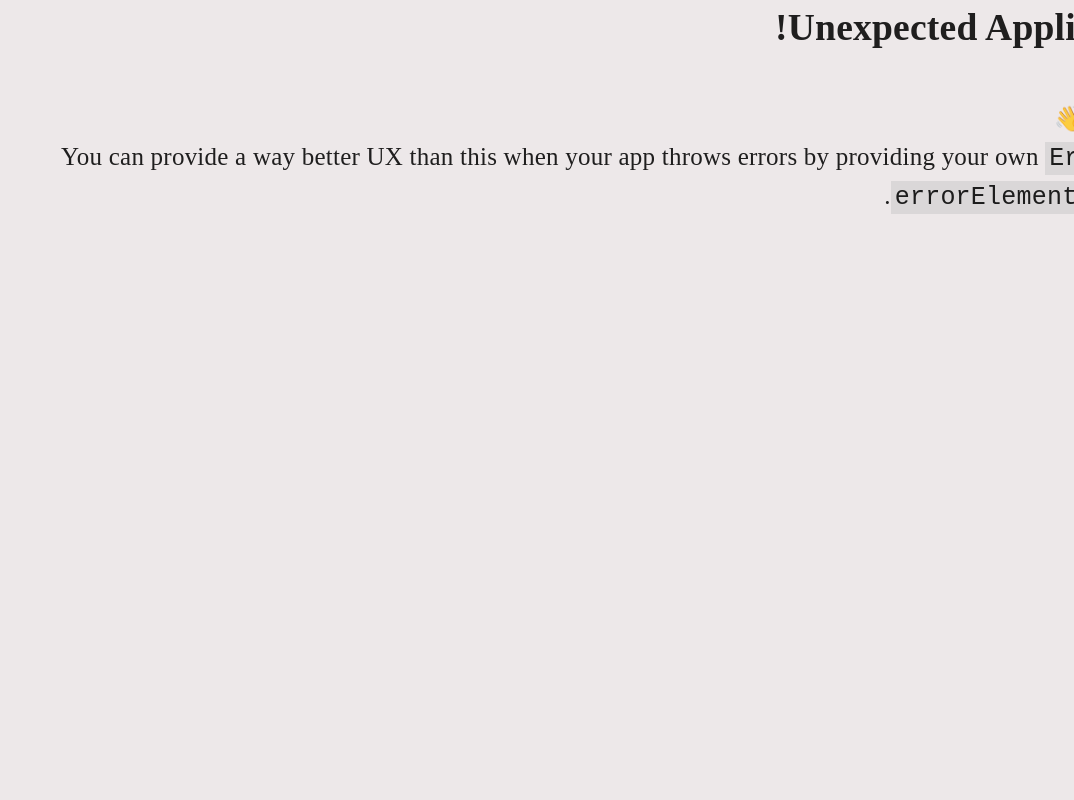
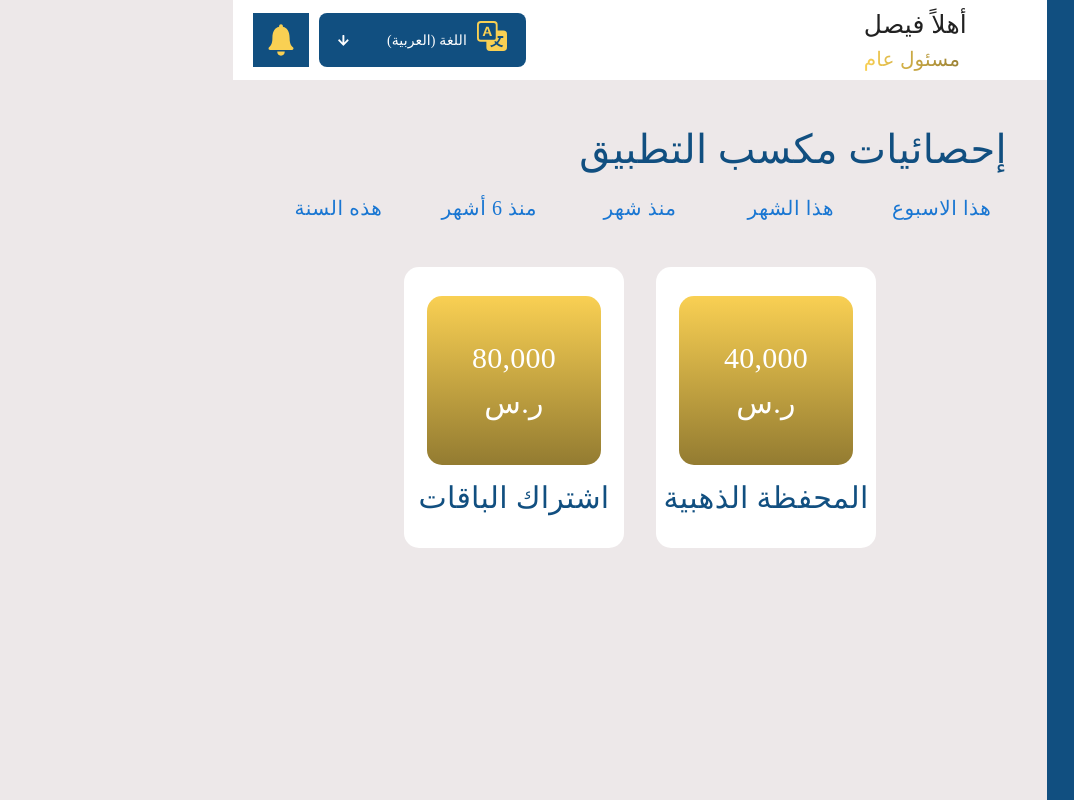
Before and after one commit to karim40188/marketSpeed, a React (Vite) app: page /profitstats in a window 1280 px wide. Before the commit this address had no page. Shown: the whole page, without its empty margins (206-1280 px from the left). Built offline with nearby package versions, Linux system fonts and the light colour scheme.

Commit message:
some edit

```diff
--- a/src/App.jsx
+++ b/src/App.jsx
@@ -4,18 +4,23 @@ import { createBrowserRouter, RouterProvider } from "react-router-dom";
 import Home from "./components/Home";
 import Videos from "./components/Videos";
 import Login from "./components/Login";
+import ProfitStats from "./components/ProfitStats";
 
 function App() {
   let router = createBrowserRouter([
-    { path: "/login", element: <Login /> },
+    { index: true, element: <Login /> },
+    { path:'/login', element: <Login /> },
+
     {
       path: "/",
       element: <Layout />,
       children: [
-        { path: "/", element: <Home /> },
+        { path: "/home", element: <Home /> },
         { path: "/videos", element: <Videos /> },
+        { path: "/profitstats", element: <ProfitStats /> },
       ],
     },
+
   ]);
   let theme = createTheme({
     typography: {
--- a/src/components/Icons.jsx
+++ b/src/components/Icons.jsx
@@ -1,4 +1,4 @@
-import { Box, Button, Grid2, Typography } from "@mui/material";
+import { Box, Grid2, Typography } from "@mui/material";
 import { useState } from "react";
 
 import whatsapp from "../assets/whatsapp.png";
@@ -46,8 +46,8 @@ function Icons() {
         >
           {icons.map((icon, index) => {
             return (
-              <Grid2 key={index} sx={{ width: "375px" ,height:'160px'}}>
-                <Box component="img" src={icon} sx={{ width: "100%",height:'100%' }} />
+              <Grid2 key={index} sx={{ maxWidth: "375px" ,maxHeight:'160px'}}>
+                <Box component="img" src={icon} sx={{ width: "100%",height:'100%',  }}  />
               </Grid2>
             );
           })}
--- a/src/components/Layout.jsx
+++ b/src/components/Layout.jsx
@@ -4,11 +4,11 @@ import { Outlet } from "react-router-dom";
 import Navbar from "./Navbar";
 
 function Layout() {
-let sidebarWidth= {md: "400px",lg:'466px'}
+
   return (
     <Box>
       <Sidebar />
-      <Box sx={{mr:sidebarWidth}}>
+      <Box sx={{mr:{md: "400px",lg:'466px'}  }}>
         <Navbar />
         <Box sx={{ p: "40px" }}>
           <Outlet />
--- a/src/components/Login.jsx
+++ b/src/components/Login.jsx
@@ -2,8 +2,12 @@ import { Box, Button, Grid2, Typography } from "@mui/material";
 import logo from "../assets/logo.svg";
 import { FaArrowDown } from "react-icons/fa";
 import { BsTranslate } from "react-icons/bs";
+import { useNavigate } from "react-router-dom";
 
 function Login() {
+
+
+    let navigate= useNavigate()
   return (
     <Grid2 container justifyContent="space-between" sx={{ overflow: "hideen" }}>
       <Grid2
@@ -12,8 +16,8 @@ function Login() {
           background:
             "linear-gradient(162.24deg, #F9D053 0.72%, #796727 99.28%)",
           height: "100vh",
-          display:'flex',
-          alignItems:"center"
+          display: "flex",
+          alignItems: "center",
         }}
       >
         <Box
@@ -22,16 +26,14 @@ function Login() {
             justifyContent: "center",
             flexDirection: "column",
             gap: "20px",
-            width:'50%',
-            mx:'auto',
-
-
+            width: "50%",
+            mx: "auto",
           }}
         >
           <input
             placeholder="اسم المستخدم"
             style={{
-              width: "342px",
+              maxWidth: "342px",
               height: "79px",
               color: "#000000",
               border: "3px solid #FFFFFF",
@@ -47,7 +49,7 @@ function Login() {
           <input
             placeholder="كلمة السر"
             style={{
-              width: "342px",
+              maxWidth: "342px",
               height: "79px",
               color: "#000",
               border: "3px solid #FFFFFF",
@@ -60,18 +62,46 @@ function Login() {
             }}
           />
 
-          <Typography sx={{ color: "#fff",position:'relative',width:'35%' ,"&::after":{
-            content:'""',
-            position:'absolute',
+          <Typography
+            sx={{
+              color: "#fff",
+              position: "relative",
+              width: "35%",
+              "&::after": {
+                content: '""',
+                position: "absolute",
 
-            top:"100%",
-            left:'0',
-            width:'100%',
-            height:'3px',
-            backgroundColor:"#fff"
-          } }}>
+                top: "100%",
+                left: "0",
+                width: "100%",
+                height: "3px",
+                backgroundColor: "#fff",
+              },
+            }}
+          >
             نسيت كلمة السر
           </Typography>
+
+
+          <Button
+            sx={{
+              backgroundColor: "#114F80",
+              width: "207px",
+              height: "54px",
+              borderRadius: "8px",
+              display: "flex",
+              alignItems: "center",
+              justifyContent: "space-around",
+              color:"#fff",
+              textTransform:'capitalize'
+            }}
+            onClick={()=>{
+                navigate('/home')
+                console.log('hello')
+            }}
+          >
+            Login
+          </Button>
           <Box
             sx={{
               backgroundColor: "#114F80",
@@ -81,8 +111,7 @@ function Login() {
               display: "flex",
               alignItems: "center",
               justifyContent: "space-around",
-            mt:"10px"
-
+              mt: "10px",
             }}
           >
             <Box sx={{ display: "flex", alignItems: "center", gap: "10px" }}>
@@ -94,6 +123,7 @@ function Login() {
               >
                 <BsTranslate />
               </Box>
+
               <Typography sx={{ color: "#fff", fontSize: "14px" }}>
                 اللغة (العربية)
               </Typography>
@@ -103,8 +133,8 @@ function Login() {
               style={{ width: "10.81px", height: "20.6px", color: "#fff" }}
             />
           </Box>
+
         </Box>
-
       </Grid2>
 
       <Grid2
@@ -120,8 +150,8 @@ function Login() {
       >
         <Box
           sx={{
-            width: "350px",
-            height: "350px",
+            width: {xs:"250px",md:"350px"},
+            height:{xs:"250px",md:"350px"},
             backgroundColor: "#114F80",
             borderRadius: "50%",
             position: "absolute",
@@ -132,8 +162,8 @@ function Login() {
         ></Box>
         <Box
           sx={{
-            width: "350px",
-            height: "350px",
+            width: {xs:"250px",md:"350px"},
+            height:{xs:"250px",md:"350px"},
             backgroundColor: "#F9D053",
             borderRadius: "50%",
             position: "absolute",
@@ -142,19 +172,21 @@ function Login() {
           }}
         ></Box>
 
-        <Box sx={{ width: "260px", height: "331px", mx: "auto" }}>
+        <Box sx={{ width: {xs:"200px",md:"260px"}, height: {xs:"250px",md:"331px"}, mx: "auto" , }}>
           <Box
             component="img"
             src={logo}
-            sx={{ width: "100%", height: "100%" }}
+            sx={{ width: "100%", height: "100%" ,}}
           />
         </Box>
         <Typography
           sx={{
-            fontSize: "100px",
+            fontSize: {xs:"100px",md:"100px"},
             background: "linear-gradient(90deg, #F9D053 0%, #937B31 100%)",
             WebkitBackgroundClip: "text",
             WebkitTextFillColor: "transparent",
+            mb:{xs:'100px',md:'0'}
+
           }}
         >
           سرعة التسويق
@@ -162,8 +194,8 @@ function Login() {
 
         <Box
           sx={{
-            width: "350px",
-            height: "350px",
+            width: {xs:"250px",md:"350px"},
+            height:{xs:"250px",md:"350px"},
             backgroundColor: "#114F80",
             borderRadius: "50%",
             position: "absolute",
@@ -174,8 +206,8 @@ function Login() {
         ></Box>
         <Box
           sx={{
-            width: "350px",
-            height: "350px",
+            width: {xs:"250px",md:"350px"},
+            height:{xs:"250px",md:"350px"},
             backgroundColor: "#F9D053",
             borderRadius: "50%",
             position: "absolute",
--- a/src/components/Navbar.jsx
+++ b/src/components/Navbar.jsx
@@ -13,44 +13,41 @@ function Navbar() {
         display: "flex",
         justifyContent: "space-between",
         alignItems: "center",
-        pl: "20px",
+        pl: { xs: "10px", md: "20px" },
+        pr: { xs: "10px", md: "80px" },
+        flexDirection: { xs: "column", md: "row" },
+        gap: { xs: "10px", md: "0" },
       }}
     >
-      <Box sx={{ pr: "80px" }}>
+      <Box sx={{ textAlign: { xs: "center", md: "left" } }}>
         <Typography>أهلاً فيصل</Typography>
         <Typography
           sx={{
             background: "linear-gradient(90deg, #F9D053 0%, #937B31 100%)",
             WebkitBackgroundClip: "text",
             WebkitTextFillColor: "transparent",
+            fontSize: { xs: "16px", md: "20px" },
           }}
         >
           مسئول عام
         </Typography>
       </Box>
-      <Box sx={{ display: "flex", alignItems: "center", gap: "10px" }}>
-        <Link to={'/login'}>
-        <Button
-          variant="contained"
-          sx={{
-            width: "207px",
-            height: "54px",
-            borderRadius: "8px",
-            display: "flex",
-            alignItems: "center",
-            justifyContent: "space-around",
-            textTransform:'capitalize'
-          }}
-        >
 
-          Login
-        </Button>
-        </Link>
+      <Box
+        sx={{
+          display: "flex",
+          alignItems: "center",
+          gap: { xs: "5px", md: "10px" },
+          flexDirection: { xs: "column", md: "row" },
+          width: { xs: "100%", md: "auto" },
+        }}
+      >
+
 
         <Box
           sx={{
             backgroundColor: "#114F80",
-            width: "207px",
+            width: { xs: "100%", md: "207px" },
             height: "54px",
             borderRadius: "8px",
             display: "flex",
@@ -58,7 +55,7 @@ function Navbar() {
             justifyContent: "space-around",
           }}
         >
-          <Box sx={{ display: "flex", alignItems: "center", gap: "10px" }}>
+          <Box sx={{ display: "flex", alignItems: "center", gap: "10px", }}>
             <Box
               sx={{
                 fontSize: "30px",
@@ -76,6 +73,7 @@ function Navbar() {
             style={{ width: "10.81px", height: "20.6px", color: "#fff" }}
           />
         </Box>
+
         <Box
           sx={{
             width: "56px",
--- /dev/null
+++ b/src/components/ProfitStats.jsx
@@ -0,0 +1,125 @@
+import { Box, Button, Grid2, Typography } from "@mui/material";
+import { useState } from "react";
+
+function ProfitStats() {
+  const [activeFilter, setActiveFilter] = useState("هذا الاسبوع");
+  let [activeLink, setActiveLink] = useState(false);
+
+  const filters = [
+    "هذا الاسبوع",
+    "هذا الشهر",
+    "منذ شهر",
+    "منذ 6 أشهر",
+    "هذه السنة",
+  ];
+
+  const allCards = {
+    "هذا الاسبوع": [
+      { price: "40,000", name: "المحفظة الذهبية" },
+      { price: "80,000", name: "اشتراك الباقات" },
+    ],
+    "هذا الشهر": [
+      { price: "200,000", name: "المحفظة البلاتينية" },
+      { price: "120,000", name: "اشتراك الباقات" },
+    ],
+    "منذ شهر": [
+      { price: "320,000", name: "المحفظة الماسية" },
+      { price: "180,000", name: "اشتراك الباقات" },
+    ],
+    "منذ 6 أشهر": [
+      { price: "800,000", name: "المحفظة البلاتينية" },
+      { price: "1,000,000", name: "اشتراك الباقات" },
+    ],
+    "هذه السنة": [
+      { price: "1,500,000", name: "المحفظة الماسية" },
+      { price: "2,000,000", name: "اشتراك الباقات" },
+    ],
+  };
+
+  const filteredCards = allCards[activeFilter];
+
+  return (
+    <Box>
+      <Typography sx={{ color: "#114F80", fontSize: "40px" }}>
+        إحصائيات مكسب التطبيق
+      </Typography>
+
+      <Box
+        sx={{
+          display: "flex",
+          gap: "20px",
+          alignItems: "center",
+          justifyContent: "space-between",
+        }}
+      >
+        {filters.map((filter) => (
+          <Button
+            sx={{
+              width: "158px",
+              height: "57px",
+              fontSize: "20px",
+              borderRadius: "10px",
+              fontFamily: "Tanseek Modern Pro Arabic",
+            }}
+            key={filter}
+            onClick={(e)=>{
+                if (activeLink) {
+                    activeLink.classList.remove("active");
+                  }
+                  e.target.classList.add("active");
+                  setActiveLink(e.target);
+                  setActiveFilter(filter)
+            }}
+
+
+
+          >
+            {filter}
+          </Button>
+        ))}
+      </Box>
+
+      <Grid2 container spacing={4} sx={{ my: "30px" }} justifyContent="center">
+        {filteredCards.map((card) => (
+          <Grid2
+            key={card.name}
+            sx={{
+              width: "220px",
+              height: "281px",
+              backgroundColor: "#fff",
+              display: "flex",
+              justifyContent: "center",
+              flexDirection: "column",
+              alignItems: "center",
+              gap: "10px",
+              borderRadius: "15px",
+            }}
+          >
+            <Box
+              sx={{
+                width: "174px",
+                height: "169px",
+                borderRadius: "15px",
+                background: "linear-gradient(180deg, #F9D053 0%, #937B31 100%)",
+                color: "#fff",
+                display: "flex",
+                flexDirection: "column",
+                justifyContent: "center",
+                alignItems: "center",
+                textAlign: "center",
+              }}
+            >
+              <Typography sx={{ fontSize: "30px" }}>{card.price}</Typography>
+              <Typography sx={{ fontSize: "30px" }}>ر.س</Typography>
+            </Box>
+            <Typography sx={{ fontSize: "30px", color: "#114F80" }}>
+              {card.name}
+            </Typography>
+          </Grid2>
+        ))}
+      </Grid2>
+    </Box>
+  );
+}
+
+export default ProfitStats;
--- a/src/components/Sidebar.jsx
+++ b/src/components/Sidebar.jsx
@@ -1,7 +1,7 @@
 import { Box, Typography } from "@mui/material";
 import logo from "../assets/logo.svg";
 import { useState } from "react";
-import { Link } from "react-router-dom";
+import { Link, useNavigate } from "react-router-dom";
 
 function Sidebar() {
   let [activeLink, setActiveLink] = useState(false);
@@ -9,7 +9,7 @@ function Sidebar() {
   let [statsDropDown, setStatsDropDown] = useState(false);
 
   let [dropDownLinks] = useState([
-    { name: "بنرات التطبيق", path: "/" },
+    { name: "بنرات التطبيق", path: "/home" },
     { name: "المقاطع الفديو", path: "/videos" },
     { name: "المنصات", path: "/Platforms" },
     { name: "الشاشه الترحيب", path: "/Welcome" },
@@ -17,6 +17,7 @@ function Sidebar() {
   ]);
 
 
+  let navigate=useNavigate()
 
 
   return (
@@ -133,12 +134,15 @@ function Sidebar() {
             }}
           >
             <Link
+                 to={"/profitstats"}
+
               onClick={(e) => {
                 if (activeLink) {
                   activeLink.classList.remove("active");
                 }
                 e.target.classList.add("active");
                 setActiveLink(e.target);
+                navigate('/profitstats')
               }}
             >
               احصائيات مكسب التطبيق
--- a/src/index.css
+++ b/src/index.css
@@ -30,7 +30,7 @@ a {
 }
 
 .active {
-  background-color: #114f80;
+  background-color: #114f80 !important;
   color: #fff !important;
   border-radius: 8px;
 }
```
Lines whose indentation alone changed are shown as unchanged.
